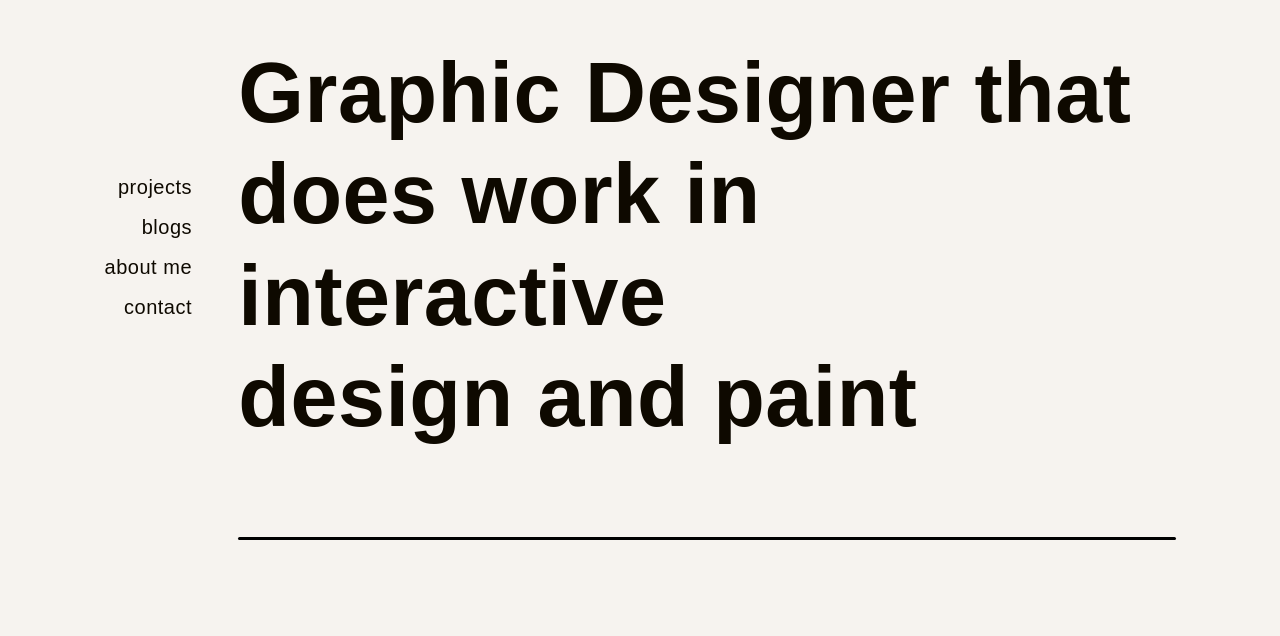
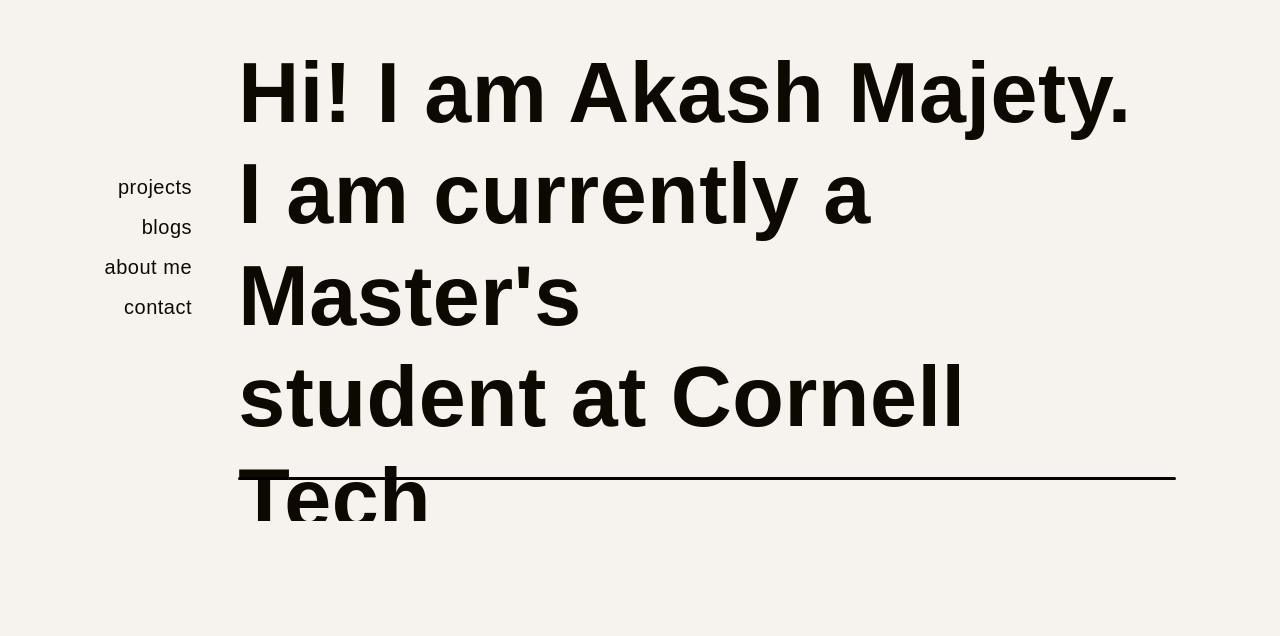
Before and after one commit to akashsmaran/akashsmaran.me, a Next.js app: page / in a window 1280 px wide. Shown: the part 163-799 px from the top of the page. Built offline with nearby package versions, Linux system fonts and the light colour scheme; a web font is replaced by a local one.

Commit message:
refactoring

```diff
--- a/animations/animations_utils.js
+++ b/animations/animations_utils.js
@@ -28,7 +28,7 @@
       y:0,
       opacity:1,
       transition:{
-          duration: .9,
+          duration: 1.5,
           ease: easing
       }
   }
--- a/animations/fadeInVisi.js
+++ b/animations/fadeInVisi.js
@@ -1,22 +1,6 @@
 import { useInView } from "react-intersection-observer";
 import { motion, useAnimation } from "framer-motion";
 import React, { useEffect } from "react";
-
-const scaleinX = {
-    initial: {
-        scaleX:0,
-        opacity:0
-    },
-    animate: {
-        scaleX:1,
-        opacity:1,
-        transition:{
-            duration: .6,
-        }
-    }
-}
-
-
 
 export default function FadeInWhenVisible({ children }) {
     const controls = useAnimation();
@@ -25,6 +9,8 @@
     useEffect(() => {
       if (inView) {
         controls.start("visible");
+      } else {
+        controls.start("hidden");
       }
     }, [controls, inView]);
 
@@ -33,13 +19,53 @@
         ref={ref}
         animate={controls}
         initial="hidden"
-        transition={{ duration: 0.3}}
+        transition={{ duration: 0.9}}
         variants={{
-          visible: { opacity: 1, scale: 1 },
-          hidden: { opacity: 0, scale: 0 }
+          visible: { opacity: 1, y:-60 },
+          hidden: { opacity: 0, y:0 }
         }}
       >
         {children}
       </motion.div>
     );
   }
+
+//  export default function FadeInWhenVisible({ children }) {
+//     const controls = useAnimation();
+//     const [ref, inView] = useInView({
+//       threshold:0.2
+//     });
+
+//     useEffect(() => {
+//       if (inView) {
+//         controls.start("visible");
+//       } else {
+//         controls.start("hidden");
+//       }
+//     }, [controls, inView]);
+
+//     const variants = {
+//       visible:{
+//         opacity: 1,
+//         y:0,
+//         transition:{
+//           duration:1
+//         }
+//       },
+//       hidden:{
+//         y:60,
+//         opacity: 0
+//       }
+//     }
+
+//     return (
+//       <motion.ul
+//         ref={ref}
+//         animate={controls}
+//         initial="hidden"
+//         variants={variants}
+//       >
+//         {children}
+//       </motion.ul>
+//     );
+//   }
--- a/animations/staggerVisi.js
+++ b/animations/staggerVisi.js
@@ -9,19 +9,29 @@
     useEffect(() => {
       if (inView) {
         controls.start("visible");
+      } else {
+        controls.start("hidden");
       }
     }, [controls, inView]);
+
+    const variants = {
+      visible:{
+        transition:{
+            staggerChildren:0.1,
+            delayChildren: 0.5
+        }
+      },
+      hidden:{
+        y:0
+      }
+    }
 
     return (
       <motion.div
         ref={ref}
         animate={controls}
-        transition={{ staggerChildren: 0.1 }}
-        initial = "hidden"
-        variants={{
-            visible: { opacity: 1 },
-            hidden: { opacity: 0 }
-        }}
+        initial="hidden"
+        variants={variants}
       >
         {children}
       </motion.div>
--- a/package.json
+++ b/package.json
@@ -11,6 +11,7 @@
     "date-fns": "^2.22.1",
     "framer-motion": "^4.1.17",
     "gray-matter": "^4.0.3",
+    "gsap": "^3.7.0",
     "next": "^10.0.0",
     "react": "17.0.1",
     "react-dom": "17.0.1",
--- a/pages/index.js
+++ b/pages/index.js
@@ -46,9 +46,9 @@
         </Head>
         <section className={`${utilStyles.heading2Xl} ${Styles.h2_intro}`}>
           <motion.div variants={stagger}>
-          <motion.p variants={fadein}>Graphic Designer that</motion.p >
-          <motion.p variants={fadein}> does work in interactive</motion.p >
-          <motion.p variants={fadein}> design and paint</motion.p >
+          <motion.p variants={fadein}>Hi! I am Akash Majety.</motion.p >
+          <motion.p variants={fadein}> I am currently a Master's</motion.p >
+          <motion.p variants={fadein}> student at Cornell Tech</motion.p >
           </motion.div>
           {/* <br></br>
           <p>I'm a Data Scientist</p> */}
@@ -62,27 +62,30 @@
         <div className={Styles.line}></div>
       </FadeInWhenVisible>
 
-      <FadeInWhenVisible>
         <div className={Styles.blog}>
+
+
             <section className={`${utilStyles.headingMd} ${utilStyles.padding1px}`}>
               {/* <h2 className={utilStyles.headingLg}>Blog</h2> */}
               <ul className={utilStyles.list}>
+
                 {allPostsData.map(({ id, date, title }) => (
+                  <FadeInWhenVisible>
                   <li className={utilStyles.listItem} key={id}>
-                <Link href={`/posts/${id}`}>
-                  <a>{title}</a>
+                  <Link href={`/posts/${id}`} key={id}>
+                    <a key={id}>{title}</a>
                   </Link>
                   <br />
-                <small className={utilStyles.lightText}>
+                  <small className={utilStyles.lightText} key={id}>
                     <Date dateString={date} />
                   </small>
                   </li>
+
+                  </FadeInWhenVisible>
                 ))}
               </ul>
             </section>
         </div>
-        </FadeInWhenVisible>
-
       </div>
     </div>
     </motion.div>
--- a/styles/style.module.scss
+++ b/styles/style.module.scss
@@ -1,12 +1,19 @@
 .big_container{
+    grid-template-columns: 5% 1fr 1fr 1fr 1fr 1fr 1fr 1fr 1fr 1fr 1fr 5%;
     display: grid;
+    @media screen and (min-width: 916px){
     grid-template-columns: 1fr 1fr 30px 1fr 1fr 1fr 1fr 1fr 1fr 1fr 1fr 1fr 1fr;
     //  grid-auto-columns: minmax(30px, auto);
+    display: grid;
+    }
   }
 
 .navbar_container{
+    display: none;
+    @media screen and (min-width: 1048px){
     grid-column: 1/3;
-
+    display: inline;
+    z-index:100;
     .ul{
         // display: block;
         margin-top: 330px;
@@ -27,25 +34,25 @@
         letter-spacing: 0.5px;
     }
 }
+}
 
 .content_container{
-    grid-column: 4/13;
+
+    grid-column: 2/12;
+
+    .Intro_container {
+        margin-top: 250px;
+        height: 80vh;
         display: flex;
         flex-direction: column;
         justify-content: flex-start;
-}
-
-.Intro_container {
-    margin-top: 60px;
-    height: 80vh;
-    padding-top: 130px;
-}
 
         .h2_intro{
+            font-size: 7.5vw;
             text-align: left;
-    overflow: hidden;
-    display: block;
             letter-spacing: 0.5px;
+            font-weight: 800;
+        }
     }
 
     .line{
@@ -58,3 +65,25 @@
     .blog{
         padding-top: 150px;
     }
+
+    @media screen and (min-width: 1048px){
+    grid-column: 4/13;
+    display: flex;
+    flex-direction: column;
+    justify-content: flex-start;
+
+    .Intro_container {
+        margin-top: 60px;
+        height: 80vh;
+        padding-top: 130px;
+
+        .h2_intro{
+            font-size: 6.6vw;
+            text-align: left;
+            overflow: hidden;
+            display: block;
+            letter-spacing: 0.5px;
+        }
+    }
+}
+}
```
Also changed, not shown: 1 other file (tests, documents, lock files or other folders). Lines whose indentation alone changed are shown as unchanged.
